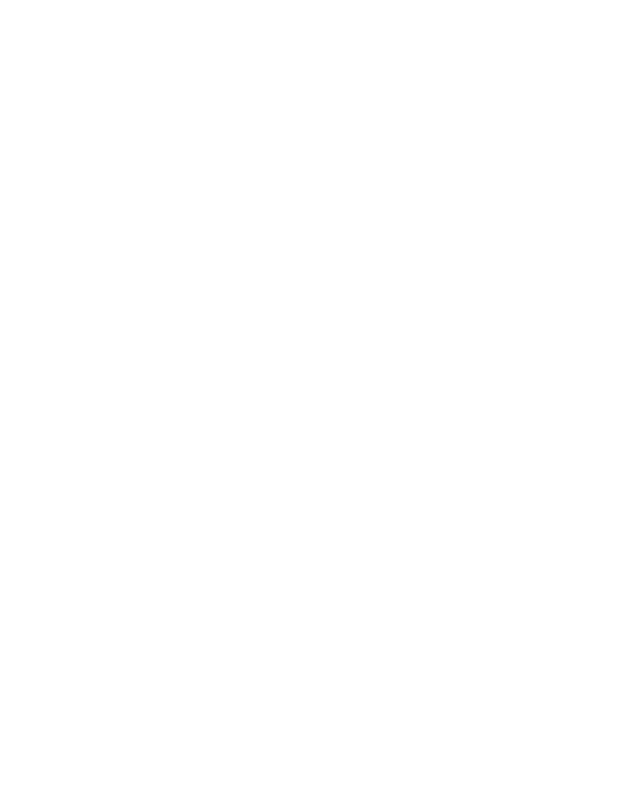
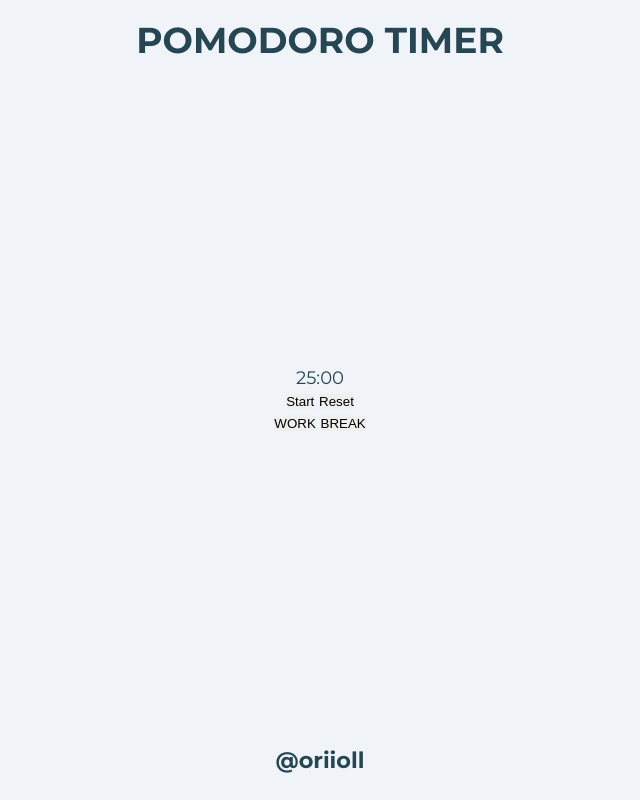
Before and after one commit to oriioll/zenfocus-timer, a plain HTML site: page index.html in a window 1280 px wide. Shown: the whole page, without its empty margins (320-960 px from the left). Drawn offline with Linux system fonts and the light colour scheme.

Commit message:
html structure and css skeleton

```diff
--- a/index.html
+++ b/index.html
@@ -1,12 +1,56 @@
 <!DOCTYPE html>
 <html lang="en">
-<head>
-    <meta charset="UTF-8">
-    <meta name="viewport" content="width=device-width, initial-scale=1.0">
-    <title>ZenFocus Timer - Pomodoro  Timer</title>
-    <link rel="stylesheet" href="styles/styles.css">
-</head>
-<body>
+  <head>
+    <meta charset="UTF-8" />
+    <meta name="viewport" content="width=device-width, initial-scale=1.0" />
+    <!--SEO-->
+    <meta name="author" content="Oriol Plazas" />
+    <meta
+      name="description"
+      content="ZenFocus Timer is a simple and effective Pomodoro timer designed to help you boost your productivity and maintain focus during work sessions."
+    />
+    <meta
+      name="keywords"
+      content="Pomodoro, Timer, Productivity, Focus, Work Sessions, ZenFocus Timer"
+    />
 
-</body>
+    <!--Title and Styles and JS links-->
+    <title>ZenFocus Timer - Pomodoro Timer</title>
+    <link rel="stylesheet" href="src/styles/styles.css" />
+    <link rel="preconnect" href="https://fonts.googleapis.com" />
+    <link rel="preconnect" href="https://fonts.gstatic.com" crossorigin />
+    <link
+      href="https://fonts.googleapis.com/css2?family=Cormorant+Garamond:ital,wght@0,300..700;1,300..700&family=Inter:ital,opsz,wght@0,14..32,100..900;1,14..32,100..900&family=Montserrat:ital,wght@0,100..900;1,100..900&family=Raleway:ital,wght@0,100..900;1,100..900&display=swap"
+      rel="stylesheet"
+    />
+    <link
+      rel="icon"
+      type="image/png"
+      sizes="32x32"
+      href="src/assets/logoBackground.png"
+    />
+    <script src="src/scripts/scripts.js"></script>
+  </head>
+
+  <body>
+    <header>
+        <h1>POMODORO TIMER</h1>
+    </header>
+    <main>
+        <div class="counter" id="counter">
+            <div class="timer" id="timer">25:00</div>
+            <div class="controls">
+                <button id="startBtn">Start</button>
+                <button id="resetBtn">Reset</button>
+            </div>
+        </div>
+        <div class="buttons">
+            <button id="workBtn" class="workBtn">WORK</button>
+            <button id="breakBtn" class="breakBtn">BREAK</button>
+        </div>
+    </main>
+    <footer>
+        <a rel="noopener noreferrer" target="_blank" href="https://github.com/oriioll">@oriioll</a>
+    </footer>
+  </body>
 </html>
--- a/src/styles/styles.css
+++ b/src/styles/styles.css
@@ -0,0 +1,70 @@
+/*CSS variables reset css and basic body properties*/
+:root {
+    --background-color: #F0F4F8;
+    --background-timer-color: #FFFFFF;
+    --accent-workmode-color: #2A9D8F;
+    --accent-breakmode-color: #E9C46A;
+    --text-primary-color: #264653;
+    --text-principal-font: 'Montserrat', sans-serif;
+    --text-secondary-font: 'Roboto', sans-serif;
+}
+
+* {
+    margin: 0;
+    padding: 0;
+    box-sizing: border-box;
+    border: 0;
+}
+body {
+    background-color: var(--background-color);
+    font-family: var(--text-principal-font);
+    height: 100vh;
+    width: 100vw;
+    font-size: 18px;
+    margin: 0;
+    padding: 0;
+    color: var(--text-primary-color);
+}
+
+/*Header styles*/
+header {
+    height: 10%;
+    width: 100%;
+    display: flex;
+    align-items: center;
+    justify-content: center;
+    text-align: center;
+}
+
+/*Main container styles -> Timer and control buttons*/
+main {
+    height: 80%;
+    width: 100%;
+    display: flex;
+    align-items: center;
+    justify-content: center;
+    text-align: center;
+    flex-direction: column;
+}
+
+
+/*Footer styles*/
+footer {
+    height: 10%;
+    width: 100%;
+    display: flex;
+    align-items: center;
+    justify-content: center;
+    text-align: center;
+}
+footer a {
+    color: var(--text-primary-color);
+    text-decoration: none;
+    font-weight: bold;
+    font-size: 1.4rem;
+    transition: all 0.3s ease;
+}
+footer a:hover {
+    transform: scale(1.05);
+    filter: brightness(1.5);
+}
```
Also changed, not shown: src/assets/logoBackground.png (added), src/assets/logoNoBG.png (added), src/scripts/scripts.js (added).
